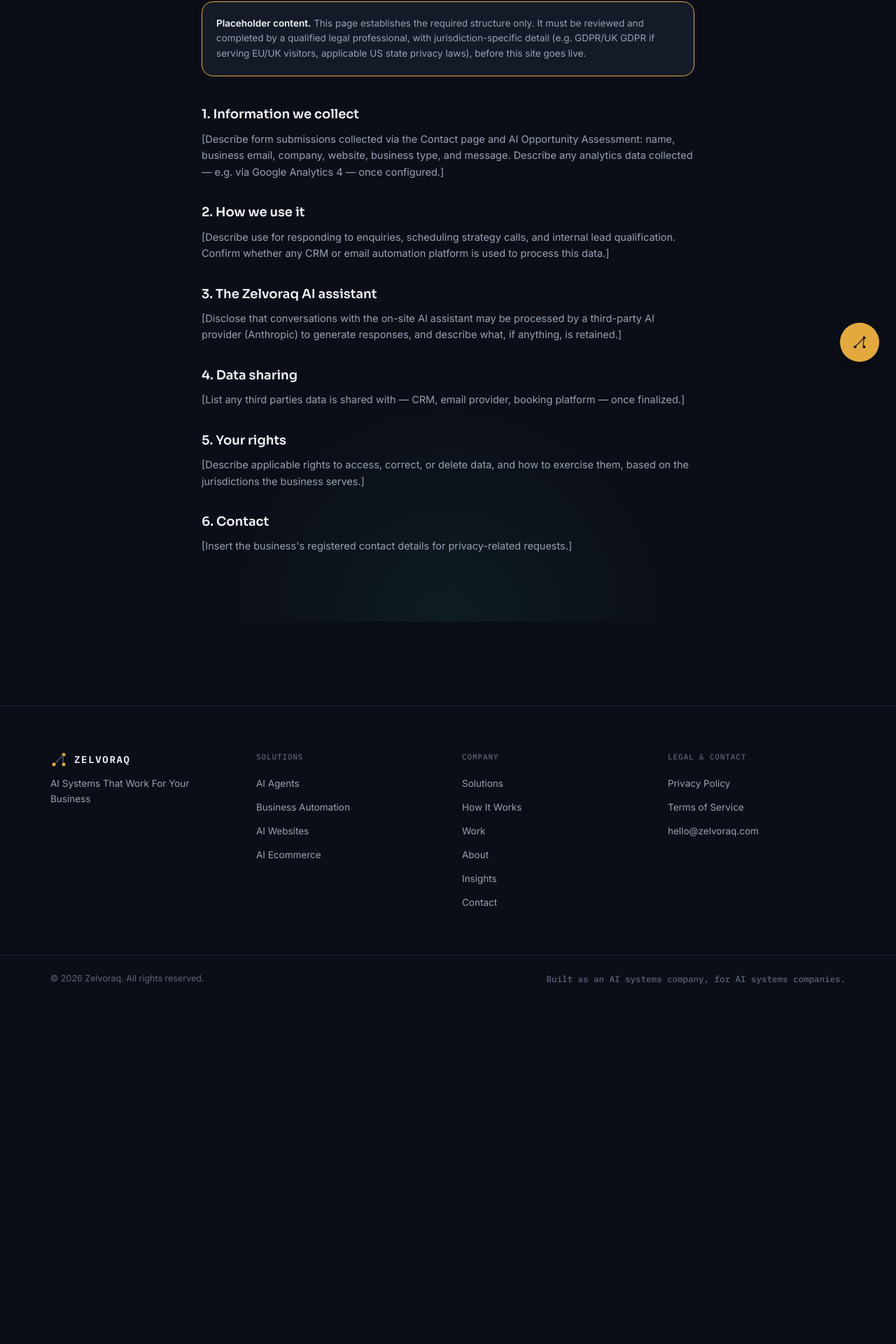
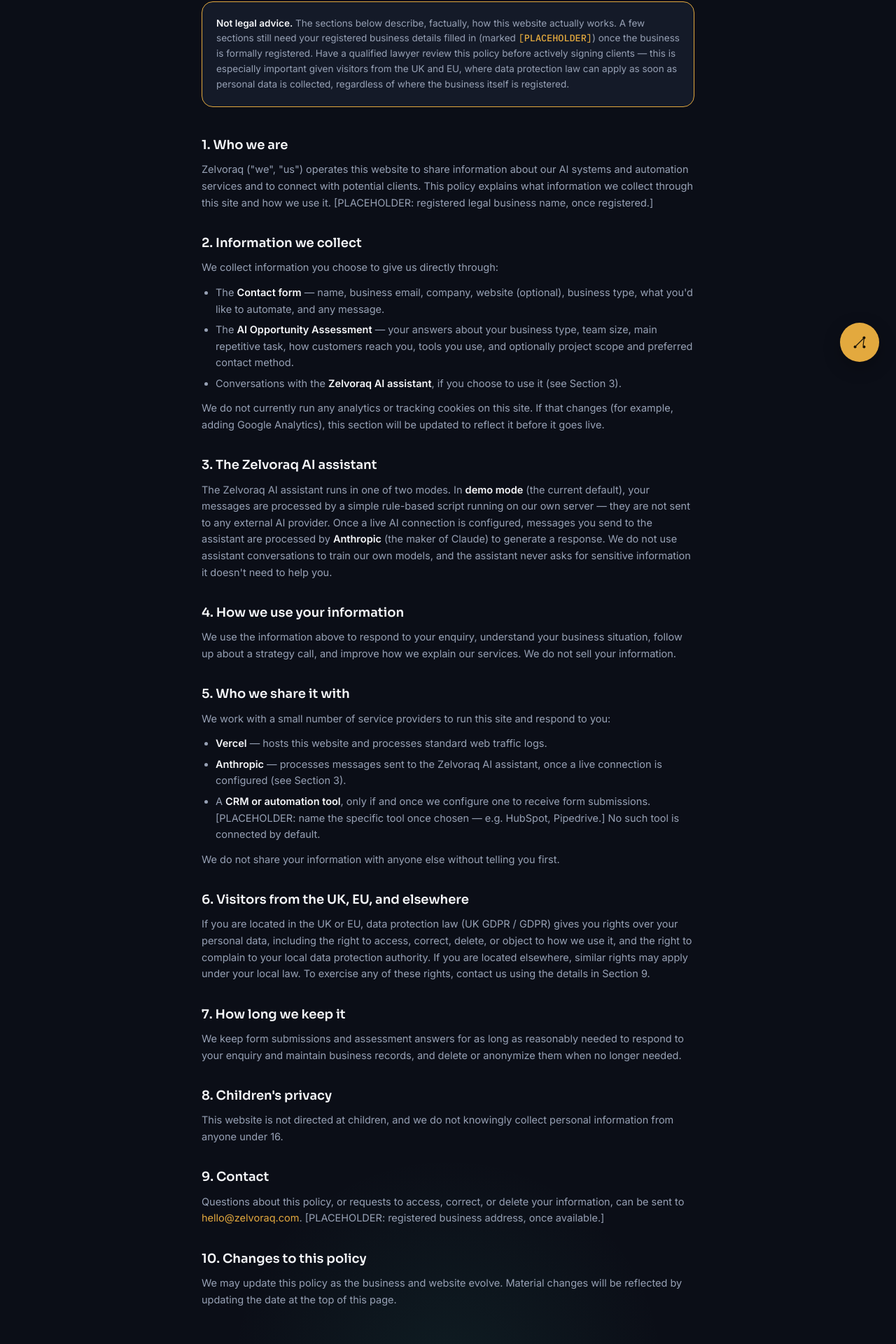
Before and after one commit to khansakanwal/Zelvoraq.com, a Next.js app: page /privacy-policy in a window 1280 px wide. Shown: the part 259-2179 px from the top of the page at 70% size. Before the commit the page ends 1690 px from the top, so only its background shows below. Built offline with nearby package versions, Linux system fonts and the light colour scheme.

Commit message:
Update page.tsx

```diff
--- a/app/privacy-policy/page.tsx
+++ b/app/privacy-policy/page.tsx
@@ -15,37 +15,122 @@
 
       <div className="bg-surface border border-accent rounded-lg2 p-5 mb-10">
         <p className="text-secondary text-[13.5px] leading-relaxed">
-          <strong className="text-primary">Placeholder content.</strong> This page establishes the
-          required structure only. It must be reviewed and completed by a qualified legal professional,
-          with jurisdiction-specific detail (e.g. GDPR/UK GDPR if serving EU/UK visitors, applicable US
-          state privacy laws), before this site goes live.
+          <strong className="text-primary">Not legal advice.</strong> The sections below describe,
+          factually, how this website actually works. A few sections still need your registered
+          business details filled in (marked <code className="text-accent">[PLACEHOLDER]</code>) once
+          the business is formally registered. Have a qualified lawyer review this policy before
+          actively signing clients — this is especially important given visitors from the UK and EU,
+          where data protection law can apply as soon as personal data is collected, regardless of
+          where the business itself is registered.
         </p>
       </div>
 
       <div className="flex flex-col gap-8 text-secondary text-[14.5px] leading-relaxed">
         <div>
-          <h2 className="font-display text-[18px] font-semibold text-primary mb-2">1. Information we collect</h2>
-          <p>[Describe form submissions collected via the Contact page and AI Opportunity Assessment: name, business email, company, website, business type, and message. Describe any analytics data collected — e.g. via Google Analytics 4 — once configured.]</p>
+          <h2 className="font-display text-[18px] font-semibold text-primary mb-2">1. Who we are</h2>
+          <p>
+            Zelvoraq (&quot;we&quot;, &quot;us&quot;) operates this website to share information about
+            our AI systems and automation services and to connect with potential clients. This policy
+            explains what information we collect through this site and how we use it.
+            [PLACEHOLDER: registered legal business name, once registered.]
+          </p>
         </div>
+
         <div>
-          <h2 className="font-display text-[18px] font-semibold text-primary mb-2">2. How we use it</h2>
-          <p>[Describe use for responding to enquiries, scheduling strategy calls, and internal lead qualification. Confirm whether any CRM or email automation platform is used to process this data.]</p>
+          <h2 className="font-display text-[18px] font-semibold text-primary mb-2">2. Information we collect</h2>
+          <p className="mb-3">We collect information you choose to give us directly through:</p>
+          <ul className="list-disc pl-5 flex flex-col gap-1.5">
+            <li>The <strong className="text-primary">Contact form</strong> — name, business email, company, website (optional), business type, what you&apos;d like to automate, and any message.</li>
+            <li>The <strong className="text-primary">AI Opportunity Assessment</strong> — your answers about your business type, team size, main repetitive task, how customers reach you, tools you use, and optionally project scope and preferred contact method.</li>
+            <li>Conversations with the <strong className="text-primary">Zelvoraq AI assistant</strong>, if you choose to use it (see Section 3).</li>
+          </ul>
+          <p className="mt-3">
+            We do not currently run any analytics or tracking cookies on this site. If that changes
+            (for example, adding Google Analytics), this section will be updated to reflect it before
+            it goes live.
+          </p>
         </div>
+
         <div>
           <h2 className="font-display text-[18px] font-semibold text-primary mb-2">3. The Zelvoraq AI assistant</h2>
-          <p>[Disclose that conversations with the on-site AI assistant may be processed by a third-party AI provider (Anthropic) to generate responses, and describe what, if anything, is retained.]</p>
+          <p>
+            The Zelvoraq AI assistant runs in one of two modes. In <strong className="text-primary">demo
+            mode</strong> (the current default), your messages are processed by a simple rule-based
+            script running on our own server — they are not sent to any external AI provider. Once a
+            live AI connection is configured, messages you send to the assistant are processed by{" "}
+            <strong className="text-primary">Anthropic</strong> (the maker of Claude) to generate a
+            response. We do not use assistant conversations to train our own models, and the assistant
+            never asks for sensitive information it doesn&apos;t need to help you.
+          </p>
         </div>
+
         <div>
-          <h2 className="font-display text-[18px] font-semibold text-primary mb-2">4. Data sharing</h2>
-          <p>[List any third parties data is shared with — CRM, email provider, booking platform — once finalized.]</p>
+          <h2 className="font-display text-[18px] font-semibold text-primary mb-2">4. How we use your information</h2>
+          <p>
+            We use the information above to respond to your enquiry, understand your business
+            situation, follow up about a strategy call, and improve how we explain our services. We do
+            not sell your information.
+          </p>
         </div>
+
         <div>
-          <h2 className="font-display text-[18px] font-semibold text-primary mb-2">5. Your rights</h2>
-          <p>[Describe applicable rights to access, correct, or delete data, and how to exercise them, based on the jurisdictions the business serves.]</p>
+          <h2 className="font-display text-[18px] font-semibold text-primary mb-2">5. Who we share it with</h2>
+          <p className="mb-3">We work with a small number of service providers to run this site and respond to you:</p>
+          <ul className="list-disc pl-5 flex flex-col gap-1.5">
+            <li><strong className="text-primary">Vercel</strong> — hosts this website and processes standard web traffic logs.</li>
+            <li><strong className="text-primary">Anthropic</strong> — processes messages sent to the Zelvoraq AI assistant, once a live connection is configured (see Section 3).</li>
+            <li>
+              A <strong className="text-primary">CRM or automation tool</strong>, only if and once we
+              configure one to receive form submissions. [PLACEHOLDER: name the specific tool once
+              chosen — e.g. HubSpot, Pipedrive.] No such tool is connected by default.
+            </li>
+          </ul>
+          <p className="mt-3">We do not share your information with anyone else without telling you first.</p>
         </div>
+
         <div>
-          <h2 className="font-display text-[18px] font-semibold text-primary mb-2">6. Contact</h2>
-          <p>[Insert the business&apos;s registered contact details for privacy-related requests.]</p>
+          <h2 className="font-display text-[18px] font-semibold text-primary mb-2">6. Visitors from the UK, EU, and elsewhere</h2>
+          <p>
+            If you are located in the UK or EU, data protection law (UK GDPR / GDPR) gives you rights
+            over your personal data, including the right to access, correct, delete, or object to how
+            we use it, and the right to complain to your local data protection authority. If you are
+            located elsewhere, similar rights may apply under your local law. To exercise any of these
+            rights, contact us using the details in Section 9.
+          </p>
+        </div>
+
+        <div>
+          <h2 className="font-display text-[18px] font-semibold text-primary mb-2">7. How long we keep it</h2>
+          <p>
+            We keep form submissions and assessment answers for as long as reasonably needed to
+            respond to your enquiry and maintain business records, and delete or anonymize them when
+            no longer needed.
+          </p>
+        </div>
+
+        <div>
+          <h2 className="font-display text-[18px] font-semibold text-primary mb-2">8. Children&apos;s privacy</h2>
+          <p>
+            This website is not directed at children, and we do not knowingly collect personal
+            information from anyone under 16.
+          </p>
+        </div>
+
+        <div>
+          <h2 className="font-display text-[18px] font-semibold text-primary mb-2">9. Contact</h2>
+          <p>
+            Questions about this policy, or requests to access, correct, or delete your information,
+            can be sent to <a href="mailto:hello@zelvoraq.com" className="text-accent">hello@zelvoraq.com</a>.
+            [PLACEHOLDER: registered business address, once available.]
+          </p>
+        </div>
+
+        <div>
+          <h2 className="font-display text-[18px] font-semibold text-primary mb-2">10. Changes to this policy</h2>
+          <p>
+            We may update this policy as the business and website evolve. Material changes will be
+            reflected by updating the date at the top of this page.
+          </p>
         </div>
       </div>
     </section>
```
